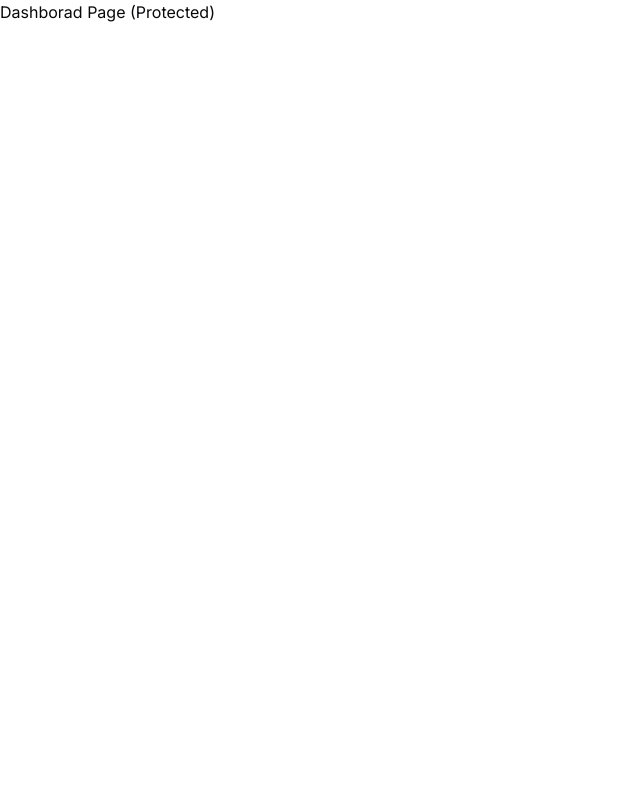
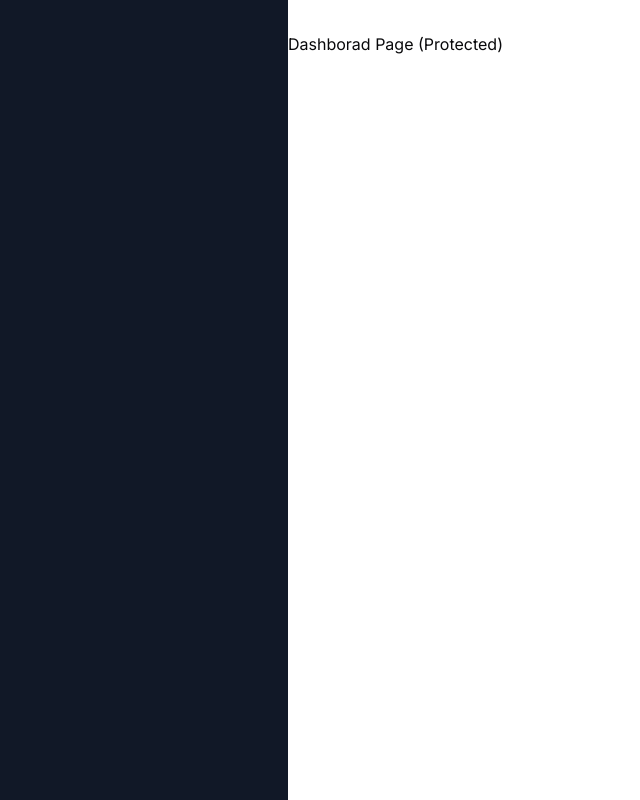
Before and after one commit to karman103/first_fullstack, a Next.js app: page /dashboard in a window 1280 px wide. Shown: the whole page, without its empty margins (0-640 px from the left). Built offline with nearby package versions, Linux system fonts and the light colour scheme.

Commit message:
Added Navigation bar

```diff
--- /dev/null
+++ b/app/(dahboard)/layout.tsx
@@ -0,0 +1,23 @@
+import Navbar from "@/components/navbar";
+
+const DashboardLayout = ({
+    children
+}: {
+    children: React.ReactNode;
+}) => {
+    return (
+        <div className="h-full relative">
+            <div className="hidden h-full md:flex md:w-72
+            md:flex-col md:fixed md:inset-y-0 z-[80]
+            bg-gray-900">
+            </div>
+                <main className="md:pl-72">
+                    <Navbar />
+                    {children}
+                </main>
+        </div>
+    );
+
+}
+
+export default DashboardLayout
--- /dev/null
+++ b/components/navbar.tsx
@@ -0,0 +1,16 @@
+import { Menu } from "lucide-react"
+
+import { Button } from "./ui/button"
+
+const Navbar = () => {
+    return (
+        <div className="flex items-center p-4">
+            <Button variant= "ghost" size={"icon"}
+            className="md:hidden">
+                <Menu/>
+            </Button>
+        </div>
+    );
+}
+
+export default Navbar;
```
